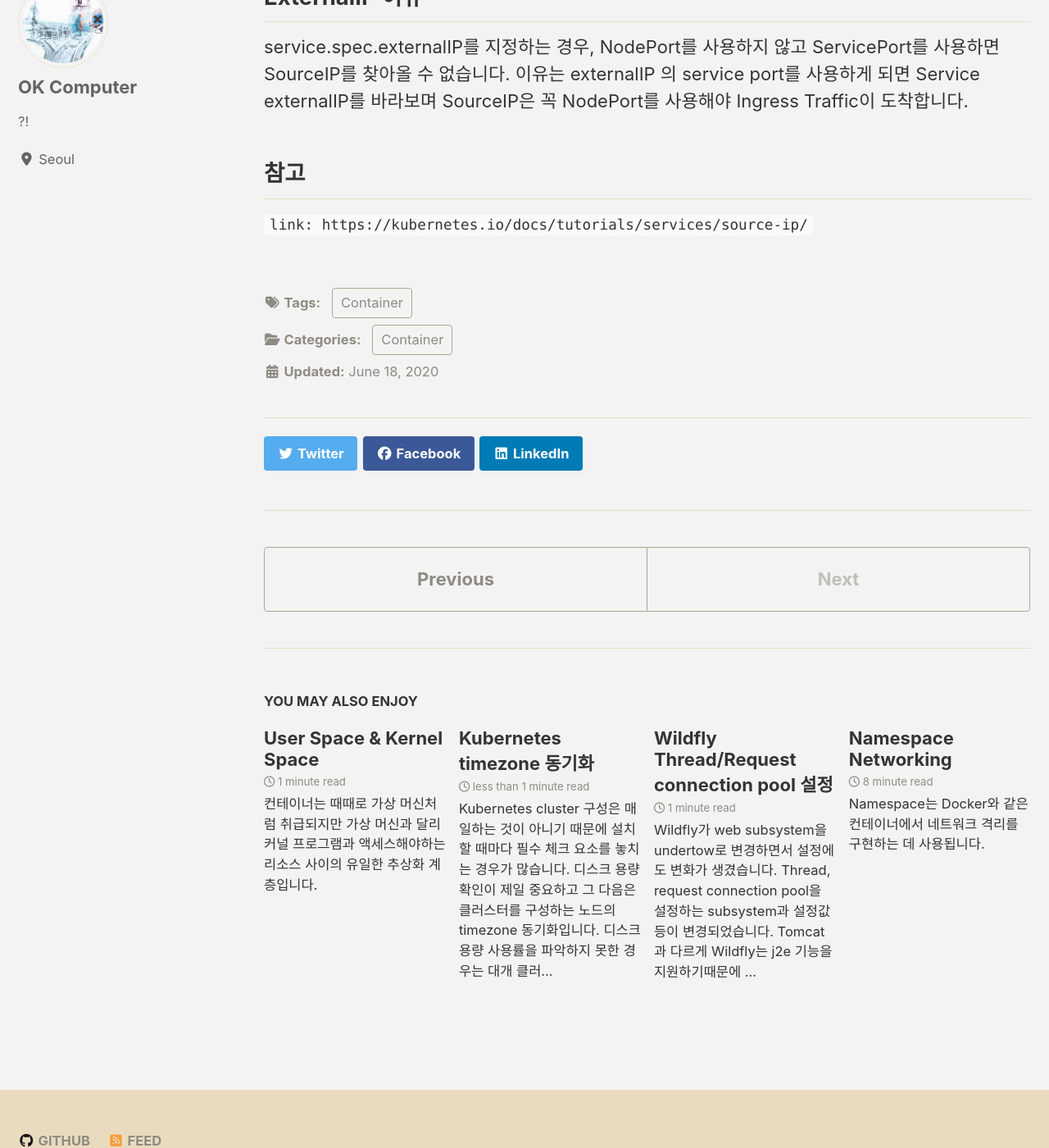
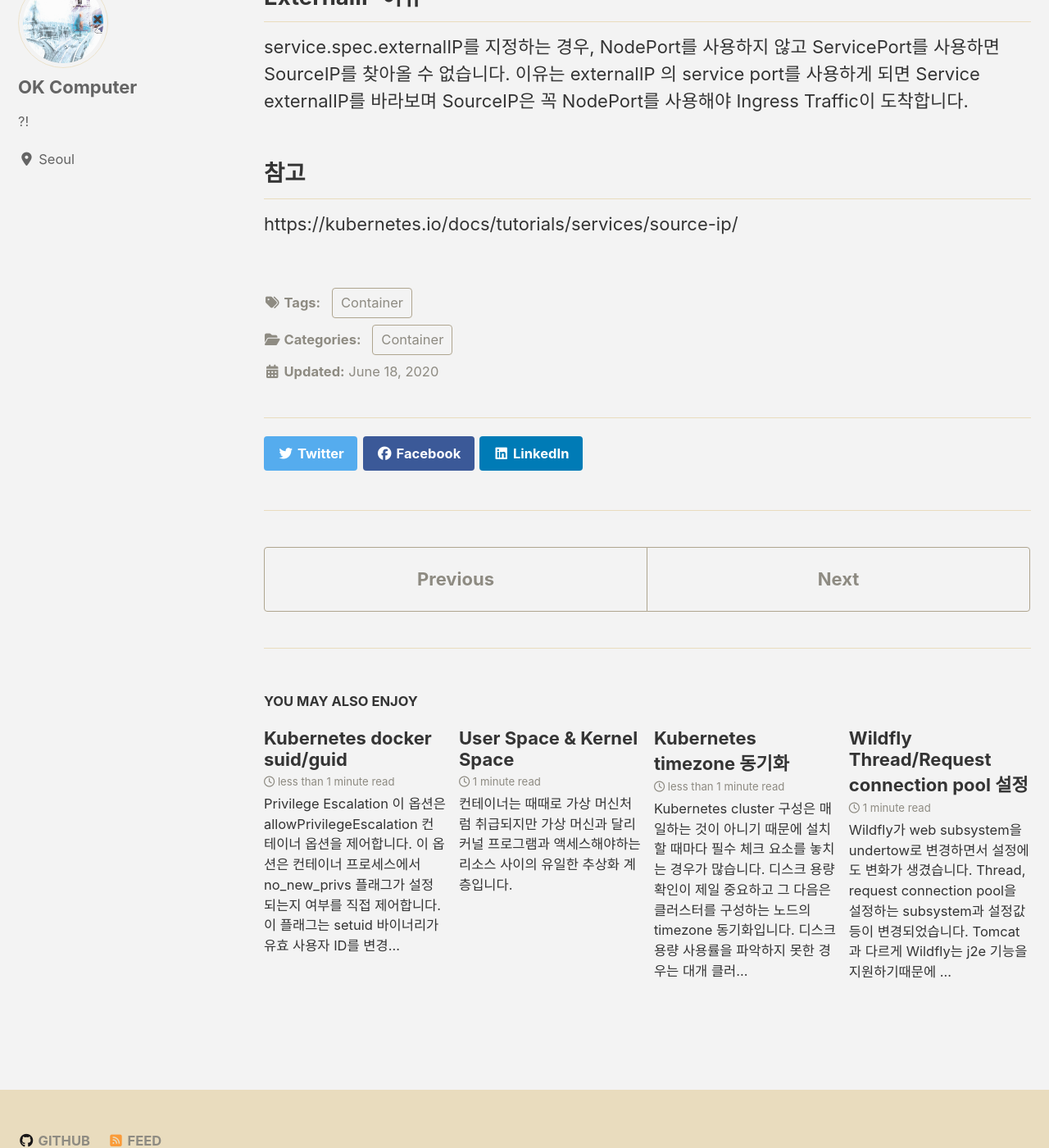
Before and after one commit to ok-cp/ok-cp.github.io, a Jekyll site: the page built from _posts/2020-06-18-k8s-sourceip.md, in a window 1280 px wide and 1400 px high, scrolled down 2020 px. Shown: the whole window at 82% size. Built offline with Jekyll 4.4.1, drawn with Linux system fonts in a browser that asks for light colours; cached includes are drawn as plain includes; nearby versions of some CDN libraries; some of the changed text lies outside the part shown.

Commit message:
allowprivilege

````diff
--- a/_posts/2020-06-18-k8s-sourceip.md
+++ b/_posts/2020-06-18-k8s-sourceip.md
@@ -55,11 +55,11 @@ node1은 패킷을 올바른 source IP로 엔드 포인트로 라우팅합니다
 ## Weave-net 이슈
 weave에서 service.spec.externalTrafficPolicy 의 Local 을 지원하지 못하는 문제 발생합니다. weave env에 NO_MASQ_LOCAL  값을 “1”로 설정하면 사용할 수 있습니다. 기본값은 0
 
-`link: https://github.com/weaveworks/weave/issues/2924#issuecomment-407827430`
+https://github.com/weaveworks/weave/issues/2924#issuecomment-407827430
 
 ## ExternalIP 이슈
 service.spec.externalIP를 지정하는 경우, NodePort를 사용하지 않고 ServicePort를 사용하면 SourceIP를 찾아올 수 없습니다. 이유는 externalIP 의 service port를 사용하게 되면 Service externalIP를 바라보며 SourceIP은 꼭 NodePort를 사용해야 Ingress Traffic이 도착합니다.
 
 ## 참고
 
-`link: https://kubernetes.io/docs/tutorials/services/source-ip/`
+https://kubernetes.io/docs/tutorials/services/source-ip/
--- /dev/null
+++ b/_posts/2020-06-21-k8s-uid.md
@@ -0,0 +1,38 @@
+---
+title: "Kubernetes docker suid/guid"
+date: 2020-06-21 18:26:28 +0900
+categories: Container
+classes: wide
+tags:
+  - Kubernetes
+  - Docker
+
+---
+## Privilege Escalation
+이 옵션은 allowPrivilegeEscalation 컨테이너 옵션을 제어합니다. 이 옵션은 컨테이너 프로세스에서 no_new_privs 플래그가 설정되는지 여부를 직접 제어합니다. 이 플래그는 setuid 바이너리가 유효 사용자 ID를 변경하지 못하게하고 파일이 추가 기능을 활성화하지 못하게합니다 (예 : 핑 도구 사용을 방해 함). MustRunAsNonRoot를 효과적으로 적용하려면이 동작이 필요합니다.
+
+## AllowPrivilegeEscalation
+사용자가 컨테이너의 Security Context, allowPrivilegeEscalation = true로 설정할 수 있는지 여부를 지정합니다. true는 setuid 바이너리를 기본적으로 허용됩니다. false로 설정하면 컨테이너의 하위 프로세스가 상위보다 더 많은 권한을 얻을 수 없습니다.
+
+### kubernetes
+```yaml
+kind: …
+apiVersion: …
+metadata:
+  name: …
+  spec:
+…
+   containers:
+    – name: …
+      image: ….
+      securityContext:
+  …
+      allowPrivilegeEscalation: false
+  …
+```
+
+### docker
+Docker에서는 security-opt=no-new-privileges 옵션을 통해 사용할 수 있습니다.
+```bash
+docker run –security-opt=no-new-privileges …
+```
````
